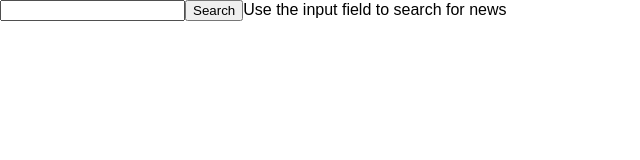
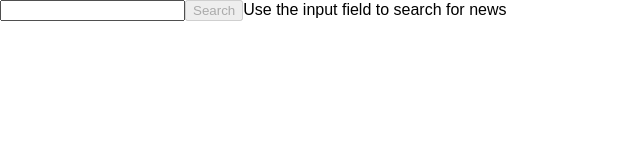
Before and after one commit to intelliware-coe-web/hnpwa-react, a React (Create React App) app: page / in a window 1280 px wide. Shown: the top 160 px of the page, without its empty margins (0-640 px from the left). Built offline with nearby package versions, Linux system fonts and the light colour scheme.

Commit message:
PA/BK Update search terms on submit and disable submit button when input field is empty

```diff
--- a/src/Search.js
+++ b/src/Search.js
@@ -17,7 +17,8 @@ class Search extends Component {
     this.setState({searchTerms: event.target.value});
   }
 
-  handleSubmit() {
+  handleSubmit(event) {
+    event.preventDefault();
     this.setState({labelText: this.state.searchTerms});
   }
 
@@ -26,7 +27,7 @@ class Search extends Component {
       <div className="Search">
         <form onSubmit={this.handleSubmit}>
           <input type="text" value={this.state.searchTerms} onChange={this.handleChange} />
-          <button type="submit">Search</button>
+          <button type="submit" disabled={!this.state.searchTerms}>Search</button>
           <label>{this.state.labelText}</label>
         </form>
       </div>
```
